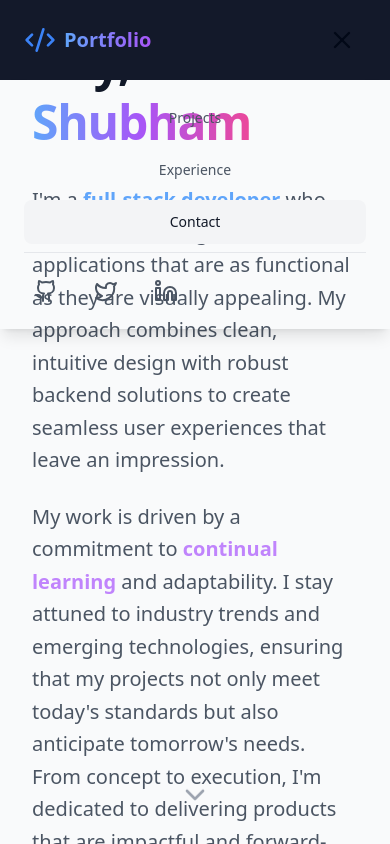
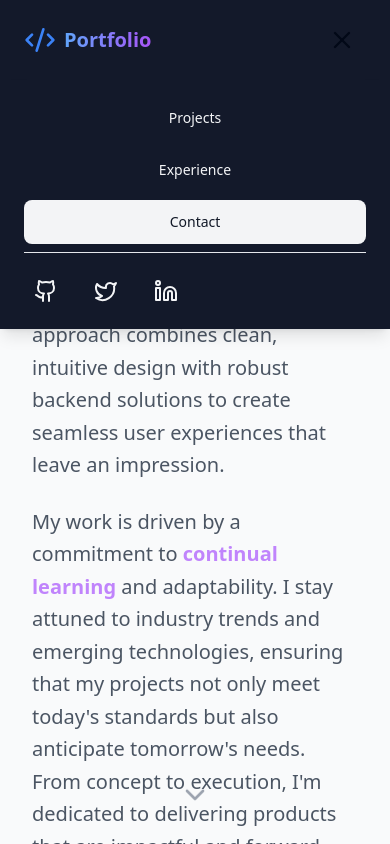
Before and after one commit to shubGupta10/My-Portfolio-, a Next.js app: page / in a window 390 px wide. Both pictures are taken after a click on the button 342 px from the left and 40 px from the top of the page. Shown: the top 844 px of the page. Built offline with nearby package versions, Linux system fonts and the light colour scheme.

Commit message:
Improvements in UI

```diff
--- a/src/app/myComponents/AboutSection.tsx
+++ b/src/app/myComponents/AboutSection.tsx
@@ -40,7 +40,7 @@ const AboutSection = () => {
             transition={{ delay: 0.2, duration: 0.5 }}
             className="space-y-8 max-w-4xl lg:mt-20"
           >
-            <h1 className="text-5xl md:text-6xl lg:text-7xl font-bold leading-tight tracking-tight">
+            <h1 className="text-4xl mt-20 md:mt-0 lg:mt-0 md:text-6xl lg:text-7xl font-bold leading-tight tracking-tight">
               Hey, I'm{' '}
               <span className="bg-clip-text text-transparent bg-gradient-to-r from-blue-400 via-purple-500 to-pink-500 animate-gradient-x">
                 Shubham
@@ -56,7 +56,7 @@ const AboutSection = () => {
         initial={{ y: 50, opacity: 0 }}
         animate={{ y: 0, opacity: 1 }}
         transition={{ delay: 0.4, duration: 0.5 }}
-        className="mt-12 flex flex-col md:flex-row items-center justify-between space-y-8 md:space-y-0"
+        className="mt-12 flex flex-col md:flex-row ml-10 md:ml-10 lg:ml-10  items-start md:items-center lg:items-center justify-between space-y-8 md:space-y-0"
       >
         <ResumeButton />
         <SocialIcons />
--- a/src/app/myComponents/Navbar.tsx
+++ b/src/app/myComponents/Navbar.tsx
@@ -135,7 +135,7 @@ const NavMenu = () => {
           <div className="md:hidden flex items-center space-x-4">
             <button
               onClick={() => setIsMobileMenuOpen(!isMobileMenuOpen)}
-              className="p-2.5 rounded-lg hover:bg-gray-100"
+              className="p-2.5 rounded-lg hover:bg-gray-100 hover:text-black"
               aria-label="Toggle mobile menu"
             >
               {isMobileMenuOpen
@@ -148,7 +148,7 @@ const NavMenu = () => {
 
         {/* Mobile Menu */}
         {isMobileMenuOpen && (
-          <div className="md:hidden py-4 absolute top-20 left-0 right-0 bg-inherit shadow-lg">
+          <div className="md:hidden py-4 absolute top-20 left-0 bg-[#13192a] right-0  shadow-lg">
             <div className="flex flex-col space-y-2 px-6">
               {navItems.map(({ id, label }) => (
                 <button
@@ -159,7 +159,7 @@ const NavMenu = () => {
                     transition-all duration-200
                     ${activeSection === id
                       ? 'bg-gray-100 text-gray-900'
-                      : 'text-gray-600 hover:text-gray-900 hover:bg-gray-100'
+                      : 'text-gray-100 hover:text-gray-900 hover:bg-gray-100'
                     }
                   `}
                 >
@@ -173,7 +173,7 @@ const NavMenu = () => {
                     href={href}
                     target="_blank"
                     rel="noopener noreferrer"
-                    className="p-2.5 rounded-lg transition-colors duration-200 text-gray-600 hover:text-gray-900 hover:bg-gray-100"
+                    className="p-2.5 rounded-lg transition-colors duration-200 text-gray-100 hover:text-gray-900 hover:bg-gray-100"
                     aria-label={label}
                   >
                     {icon}
--- a/src/app/myComponents/Skills.tsx
+++ b/src/app/myComponents/Skills.tsx
@@ -14,7 +14,7 @@ const SkillCard: React.FC<{
     initial={{ opacity: 0, y: 20 }}
     animate={{ opacity: 1, y: 0 }}
     transition={{ delay: index * 0.1, duration: 0.3 }}
-    className={`group flex flex-col items-center w-24 transition-all duration-300`}
+    className={`group flex  flex-col items-center w-24 transition-all duration-300`}
   >
     <div
       className={`relative w-14 h-14 lg:w-20 lg:h-20  rounded-xl ${
@@ -57,7 +57,7 @@ const Skills: React.FC = () => {
           transition={{ duration: 0.5 }}
           className="relative z-10 text-center mb-16"
         >
-          <h2 className={`text-4xl font-bold mb-4 ${isDark ? 'text-white' : 'text-black'} transition-colors duration-300`}>
+          <h2 className={`text-4xl mt-10 font-bold mb-4 ${isDark ? 'text-white' : 'text-black'} transition-colors duration-300`}>
             Skills & Expertise
           </h2>
         </motion.div>
```
